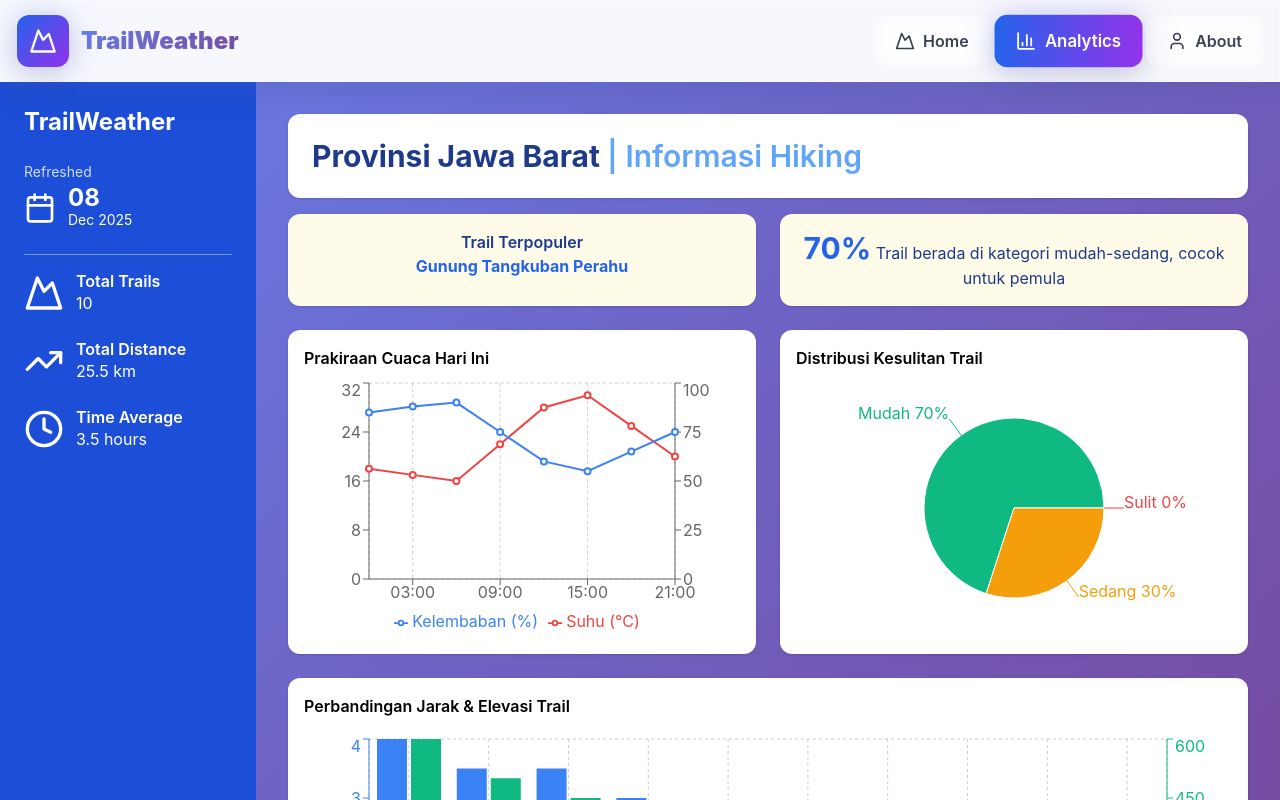
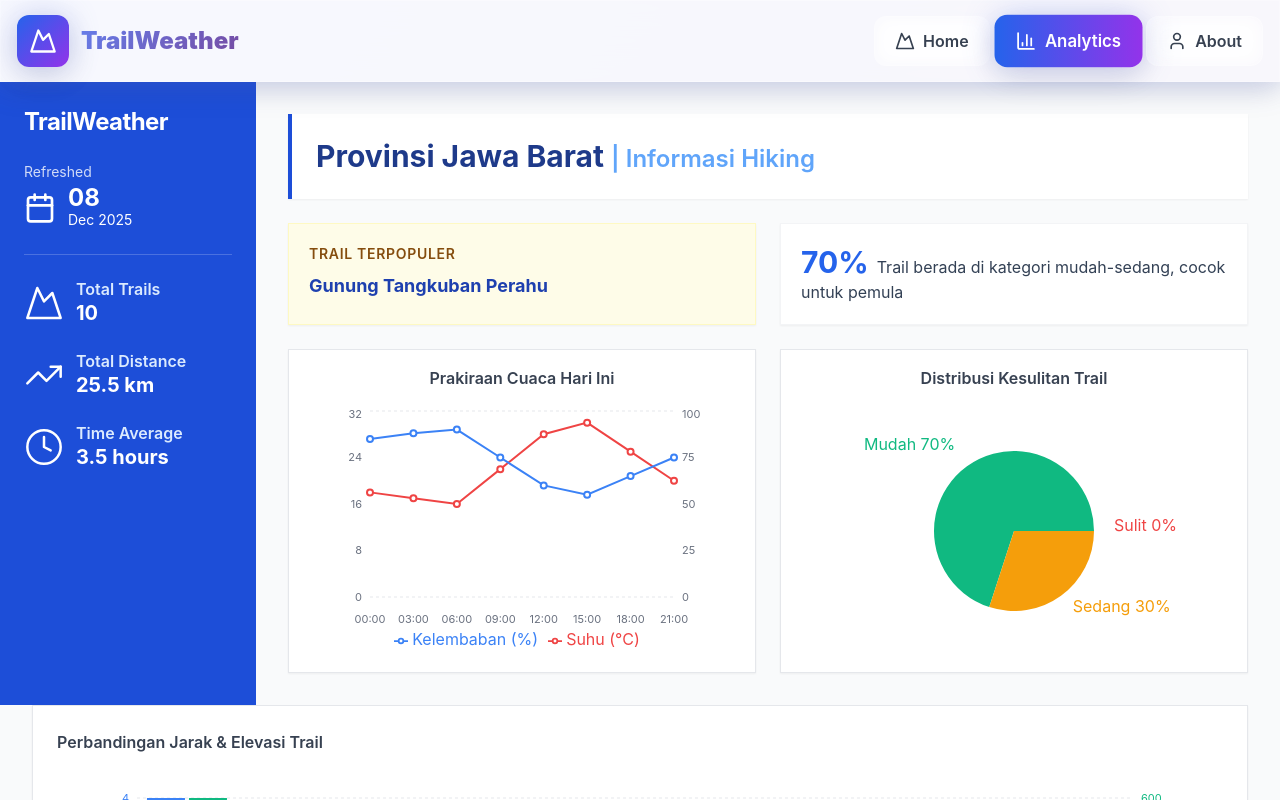
Before and after one commit to Skydragoncrazykiller/jamet-web, a React (Create React App) app: page /analytics in a window 1280 px wide. Shown: the top 800 px of the page. Built offline with nearby package versions, Linux system fonts and the light colour scheme.

Commit message:
ubah display kotak

```diff
--- a/src/pages/Analytics.jsx
+++ b/src/pages/Analytics.jsx
@@ -1,3 +1,4 @@
+import React from "react";
 import { trails } from "../data/trails";
 import {
   BarChart,
@@ -14,7 +15,7 @@ import {
   LineChart,
   Line,
 } from "recharts";
-import { TrendingUp, Mountain, Clock, Award, Calendar } from "lucide-react";
+import { TrendingUp, Mountain, Clock, Calendar } from "lucide-react";
 
 export const Analytics = () => {
   // Difficulty data
@@ -66,13 +67,15 @@ export const Analytics = () => {
   });
 
   return (
-    <main className="flex">
-      {/* ===================== SIDEBAR (FIXED) ===================== */}
-      <aside className="w-64 bg-blue-700 text-white h-screen p-6 flex-shrink-0">
-        <h1 className="text-2xl font-bold mb-6">TrailWeather</h1>
+    <main className="flex flex-col min-h-screen bg-gray-50">
+      {/* ===================== TOP SECTION (Sidebar + Stats + Weather/Difficulty) ===================== */}
+      <div className="flex w-full">
+        {/* SIDEBAR - HEIGHT ALIGNS WITH CONTENT RIGHT */}
+        <aside className="w-64 bg-blue-700 text-white p-6 shrink-0 flex flex-col gap-6">
+          <h1 className="text-2xl font-bold tracking-tight">TrailWeather</h1>
 
           {/* Date */}
-        <div className="mt-2 mb-6">
+          <div>
             <p className="text-sm opacity-80 mb-1">Refreshed</p>
             <div className="flex items-center gap-3">
               <Calendar size={32} />
@@ -85,84 +88,103 @@ export const Analytics = () => {
             </div>
           </div>
 
-        <hr className="border-white/40 my-4" />
+          <hr className="border-white/20" />
 
           {/* Stats */}
           <div className="space-y-6">
             {/* Total Trails */}
             <div className="flex items-center gap-3">
-            <Mountain size={40} />
+              <Mountain size={40} strokeWidth={1.5} />
               <div>
-              <p className="font-semibold leading-tight">Total Trails</p>
-              <p>{trails.length}</p>
+                <p className="font-semibold leading-tight text-blue-100">Total Trails</p>
+                <p className="text-xl font-bold">{trails.length}</p>
               </div>
             </div>
 
             {/* Total Distance */}
             <div className="flex items-center gap-3">
-            <TrendingUp size={40} />
+              <TrendingUp size={40} strokeWidth={1.5} />
               <div>
-              <p className="font-semibold leading-tight">Total Distance</p>
-              <p>{trails.reduce((sum, t) => sum + t.distance, 0).toFixed(1)} km</p>
+                <p className="font-semibold leading-tight text-blue-100">Total Distance</p>
+                <p className="text-xl font-bold">{trails.reduce((sum, t) => sum + t.distance, 0).toFixed(1)} km</p>
               </div>
             </div>
 
             {/* Time Average */}
             <div className="flex items-center gap-3">
-            <Clock size={40} />
+              <Clock size={40} strokeWidth={1.5} />
               <div>
-              <p className="font-semibold leading-tight">Time Average</p>
-              <p>3.5 hours</p>
+                <p className="font-semibold leading-tight text-blue-100">Time Average</p>
+                <p className="text-xl font-bold">3.5 hours</p>
               </div>
             </div>
           </div>
         </aside>
 
-      {/* ===================== MAIN CONTENT ===================== */}
-      <section className="flex-1 p-8">
+        {/* TOP RIGHT CONTENT */}
+        <div className="flex-1 p-8 flex flex-col gap-6">
           {/* HEADER TITLE */}
-        <div className="bg-white p-6 rounded-xl shadow mb-4">
+          <div className="bg-white p-6 shadow-sm border-l-4 border-blue-700">
             <h2 className="text-3xl font-bold text-blue-900">
               Provinsi Jawa Barat{" "}
-            <span className="text-blue-400 font-semibold">| Informasi Hiking</span>
+              <span className="text-blue-400 font-semibold text-2xl">| Informasi Hiking</span>
             </h2>
           </div>
 
           {/* TOP ROW: Popular Trail + Insight */}
-        <div className="grid grid-cols-2 gap-6 mb-6">
-          <div className="bg-yellow-50 p-4 rounded-xl text-center text-blue-900 shadow">
-            <p className="font-semibold">Trail Terpopuler</p>
-            <p className="text-blue-600 font-bold">
+          <div className="grid grid-cols-2 gap-6">
+            <div className="bg-yellow-50 p-5 shadow-sm border border-yellow-100">
+              <p className="text-sm text-yellow-800 font-semibold uppercase tracking-wider mb-2">Trail Terpopuler</p>
+              <p className="text-blue-800 font-bold text-lg">
                 Gunung Tangkuban Perahu
               </p>
             </div>
 
-          <div className="bg-yellow-50 p-4 rounded-xl text-center text-blue-900 shadow">
-            <p>
-              <span className="font-bold text-3xl text-blue-600">70%</span> Trail berada di kategori
-              mudah-sedang, cocok untuk pemula
+            <div className="bg-white p-5 shadow-sm border border-gray-100 flex items-center">
+              <p className="text-slate-700">
+                <span className="font-bold text-3xl text-blue-600 mr-2">70%</span>
+                Trail berada di kategori mudah-sedang, cocok untuk pemula
               </p>
             </div>
           </div>
 
-        {/* CENTER ROW: Weather + Pie */}
-        <div className="grid grid-cols-2 gap-6 mb-6">
+          {/* CENTER ROW: Weather + Pie (SIDE BY SIDE) */}
+          <div className="grid grid-cols-2 gap-6">
             {/* Weather */}
-          <div className="bg-white rounded-xl p-4 shadow">
-            <h3 className="font-semibold mb-2">Prakiraan Cuaca Hari Ini</h3>
-            <ResponsiveContainer width="100%" height={260}>
+            <div className="bg-white p-4 shadow-sm border border-gray-200">
+              <h3 className="font-semibold text-gray-700 mb-4 text-center">Prakiraan Cuaca Hari Ini</h3>
+              <div className="h-[250px] w-full">
+                <ResponsiveContainer width="100%" height="100%">
                   <LineChart data={hourlyWeatherData}>
-                <CartesianGrid strokeDasharray="3 3" />
-                <XAxis dataKey="time" />
-                <YAxis yAxisId="left" />
-                <YAxis yAxisId="right" orientation="right" />
-                <Tooltip />
+                    <CartesianGrid strokeDasharray="3 3" vertical={false} stroke="#e5e7eb" />
+                    <XAxis
+                        dataKey="time"
+                        tick={{fontSize: 11, fill: '#6b7280'}}
+                        axisLine={false}
+                        tickLine={false}
+                        dy={10}
+                    />
+                    <YAxis
+                        yAxisId="left"
+                        tick={{fontSize: 11, fill: '#6b7280'}}
+                        axisLine={false}
+                        tickLine={false}
+                    />
+                    <YAxis
+                        yAxisId="right"
+                        orientation="right"
+                        tick={{fontSize: 11, fill: '#6b7280'}}
+                        axisLine={false}
+                        tickLine={false}
+                    />
+                    <Tooltip contentStyle={{ borderRadius: '0px', border: '1px solid #e5e7eb', boxShadow: '0 4px 6px -1px rgb(0 0 0 / 0.1)' }} />
                     <Legend />
                     <Line
                       yAxisId="left"
                       dataKey="temp"
                       stroke="#ef4444"
                       strokeWidth={2}
+                      dot={{r: 3}}
                       name="Suhu (°C)"
                     />
                     <Line
@@ -170,52 +192,82 @@ export const Analytics = () => {
                       dataKey="humidity"
                       stroke="#3b82f6"
                       strokeWidth={2}
+                      dot={{r: 3}}
                       name="Kelembaban (%)"
                     />
                   </LineChart>
                 </ResponsiveContainer>
               </div>
+            </div>
 
             {/* Pie Difficulty */}
-          <div className="bg-white rounded-xl p-4 shadow">
-            <h3 className="font-semibold mb-2">Distribusi Kesulitan Trail</h3>
-            <ResponsiveContainer width="100%" height={260}>
+            <div className="bg-white p-4 shadow-sm border border-gray-200">
+              <h3 className="font-semibold text-gray-700 mb-4 text-center">Distribusi Kesulitan Trail</h3>
+              <div className="h-[250px] w-full">
+                <ResponsiveContainer width="100%" height="100%">
                   <PieChart>
                     <Pie
                       data={difficultyData}
                       cx="50%"
                       cy="50%"
-                  outerRadius={90}
+                      outerRadius={80}
                       dataKey="value"
                       label={({ name, percent }) => `${name} ${(percent * 100).toFixed(0)}%`}
                     >
                       {difficultyData.map((entry, i) => (
-                    <Cell key={i} fill={entry.color} />
+                        <Cell key={i} fill={entry.color} strokeWidth={0} />
                       ))}
                     </Pie>
-                <Tooltip />
+                    <Tooltip contentStyle={{ borderRadius: '0px', border: '1px solid #e5e7eb' }} />
                   </PieChart>
                 </ResponsiveContainer>
               </div>
             </div>
+          </div>
+        </div>
+      </div>
 
-        {/* BOTTOM: BAR CHART */}
-        <div className="bg-white rounded-xl p-4 shadow">
-          <h3 className="font-semibold mb-4">Perbandingan Jarak & Elevasi Trail</h3>
-          <ResponsiveContainer width="100%" height={350}>
-            <BarChart data={distanceData}>
-              <CartesianGrid strokeDasharray="3 3" />
-              <XAxis dataKey="name" angle={-45} textAnchor="end" height={80} />
-              <YAxis yAxisId="left" stroke="#3b82f6" />
-              <YAxis yAxisId="right" orientation="right" stroke="#10b981" />
-              <Tooltip />
+      {/* ===================== BOTTOM SECTION: BAR CHART (FULL WIDTH) ===================== */}
+      <div className="w-full px-8 pb-8">
+        <div className="bg-white p-6 shadow-sm border border-gray-200">
+          <h3 className="font-semibold text-gray-700 mb-6">Perbandingan Jarak & Elevasi Trail</h3>
+          <div className="h-[300px] w-full">
+            <ResponsiveContainer width="100%" height="100%">
+              <BarChart data={distanceData} margin={{ top: 20, right: 30, left: 20, bottom: 5 }}>
+                <CartesianGrid strokeDasharray="3 3" vertical={false} stroke="#e5e7eb" />
+                <XAxis
+                    dataKey="name"
+                    angle={0}
+                    tickFormatter={(val) => val.split(' ')[0]}
+                    tick={{fontSize: 11, fill: '#6b7280'}}
+                    axisLine={false}
+                    tickLine={false}
+                    dy={10}
+                />
+                <YAxis
+                    yAxisId="left"
+                    stroke="#3b82f6"
+                    tick={{fill: '#3b82f6', fontSize: 11}}
+                    axisLine={false}
+                    tickLine={false}
+                />
+                <YAxis
+                    yAxisId="right"
+                    orientation="right"
+                    stroke="#10b981"
+                    tick={{fill: '#10b981', fontSize: 11}}
+                    axisLine={false}
+                    tickLine={false}
+                />
+                <Tooltip contentStyle={{ borderRadius: '0px', border: '1px solid #e5e7eb' }} />
                 <Legend />
-              <Bar yAxisId="left" dataKey="distance" fill="#3b82f6" name="Jarak (km)" />
-              <Bar yAxisId="right" dataKey="elevation" fill="#10b981" name="Elevasi (m)" />
+                <Bar yAxisId="left" dataKey="distance" fill="#3b82f6" name="Jarak (km)" radius={[0, 0, 0, 0]} />
+                <Bar yAxisId="right" dataKey="elevation" fill="#10b981" name="Elevasi (m)" radius={[0, 0, 0, 0]} />
               </BarChart>
             </ResponsiveContainer>
           </div>
-      </section>
+        </div>
+      </div>
     </main>
   );
 };
```
Lines whose indentation alone changed are shown as unchanged.
